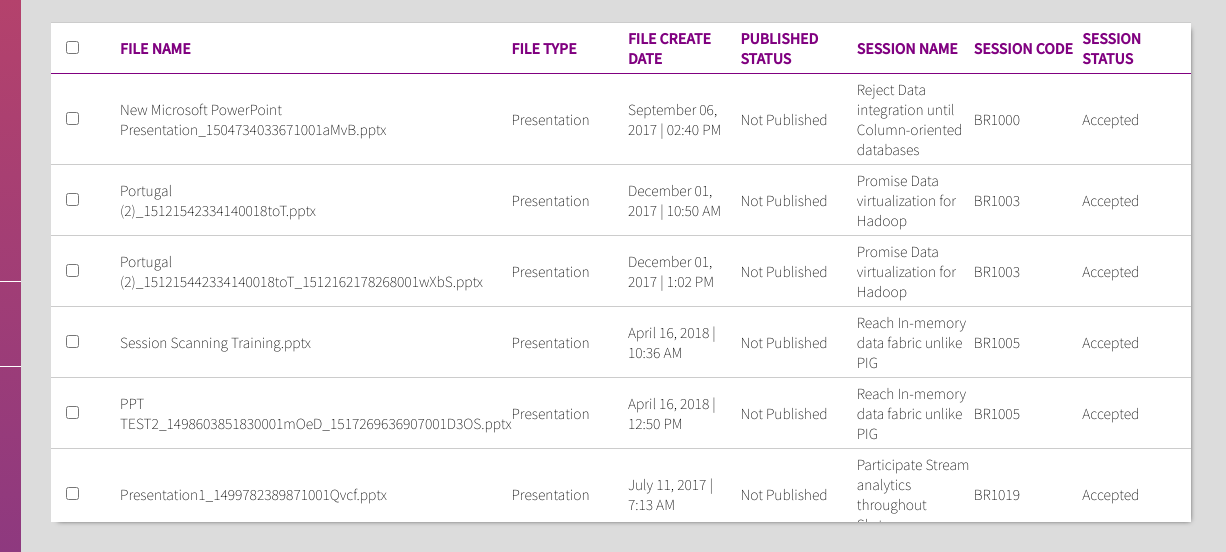
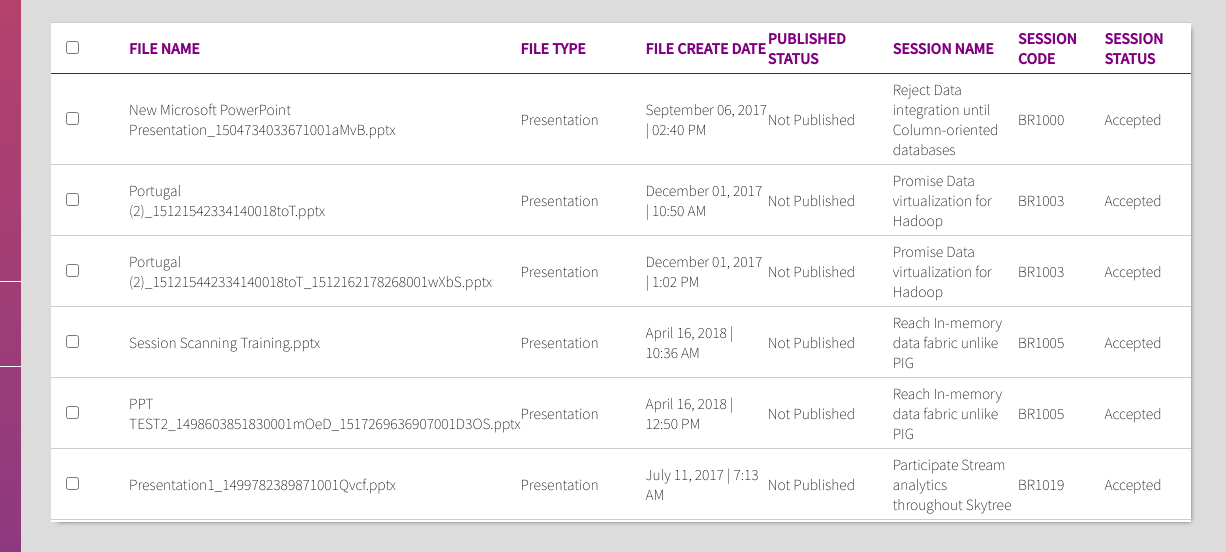
Before and after one commit to jamesdesigns/rf-site, a plain HTML site: page index.html in a window 1280 px wide. Shown: the part 378-930 px from the top of the page, 54-1280 px from the left. Drawn offline with Linux system fonts and the light colour scheme.

Commit message:
Adjust the column widths

```diff
--- a/styles.scss
+++ b/styles.scss
@@ -274,14 +274,15 @@ section {
     padding-left: 15px
   }
 
-  .col-2 { width: 12.5%; }
+  .col-2 { width: 20.5%; }
   .col-3 { width: 12.5%; }
   .col-4 { width: 12.5%; }
   .col-5 { width: 12.5%; }
   .col-6 { width: 12.5%; }
-  .col-7 { width: 12.5%; }
-  .col-8 { width: 12.5%; }
-  // 12.5 Total
+  .col-7 { width: 8.5%; }
+  .col-8 { width: 8.5%; }
+  // 12.5 Total = 100
+  //
 }
 
 }
```
Also changed, not shown: styles.css.
